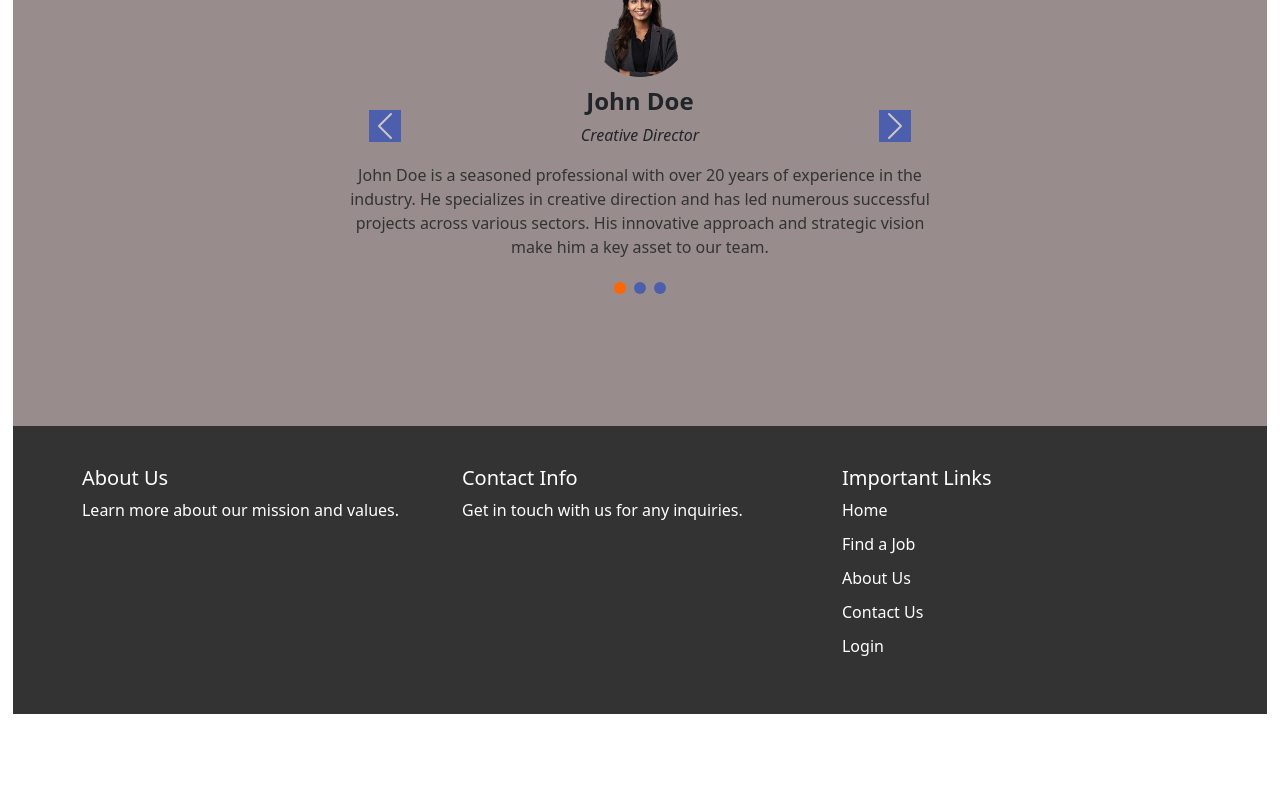
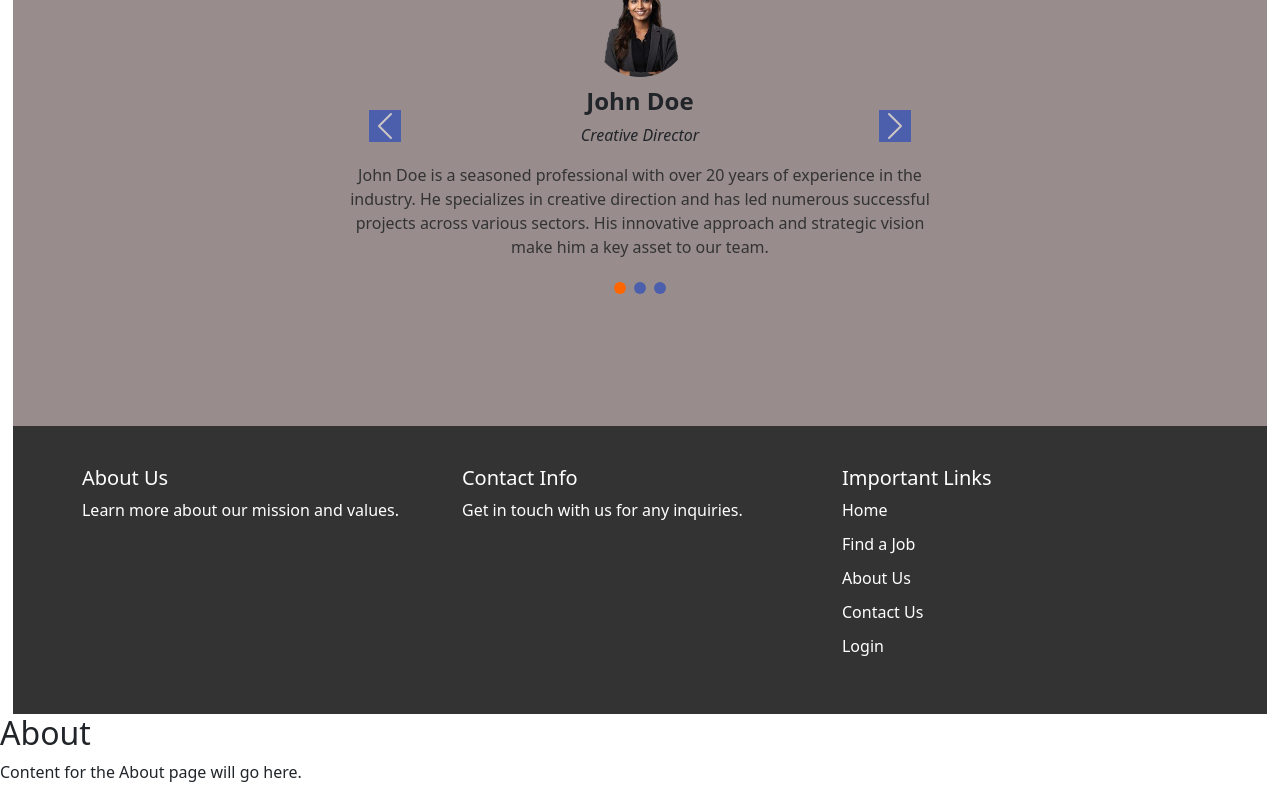
Before and after one commit to bhanuteja-09/Major-Project, a React (Create React App) app: page /about in a window 1280 px wide. Shown: the part 3374-4174 px from the top of the page. Before the commit the page ends 4088 px from the top, so only its background shows below. Built offline with nearby package versions, Linux system fonts and the light colour scheme.

Commit message:
adding pages

```diff
--- a/src/App.js
+++ b/src/App.js
@@ -15,9 +15,9 @@ const App = () => {
       <Home />
       <Routes>
         {/* <Route path="/" element={<Home />} /> */}
-        {/* <Route path="/find-a-job" element={<FindAJob />} /> */}
-        {/* <Route path="/about" element={<About />} /> */}
-        {/* <Route path="/contact" element={<Contact />} /> */}
+        <Route path="/find-a-job" element={<FindAJob />} />
+        <Route path="/about" element={<About />} />
+        <Route path="/contact" element={<Contact />} />
         {/* <Route path="/register" element={<Register />} /> */}
         {/* <Route path="/login" element={<Login />} /> */}
       </Routes>
```
Also changed, not shown: 4 other files (tests, documents, lock files or other folders).
